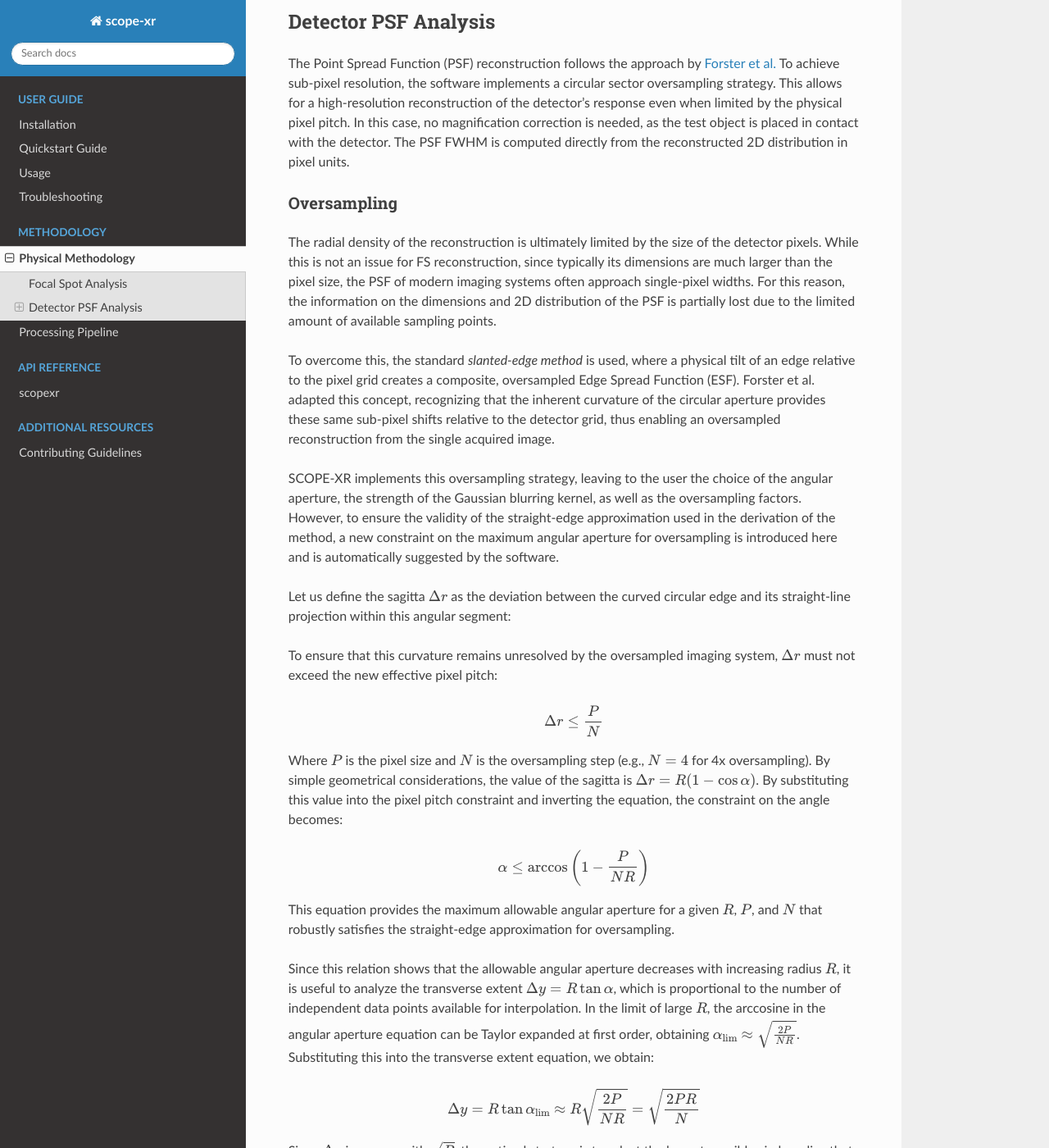
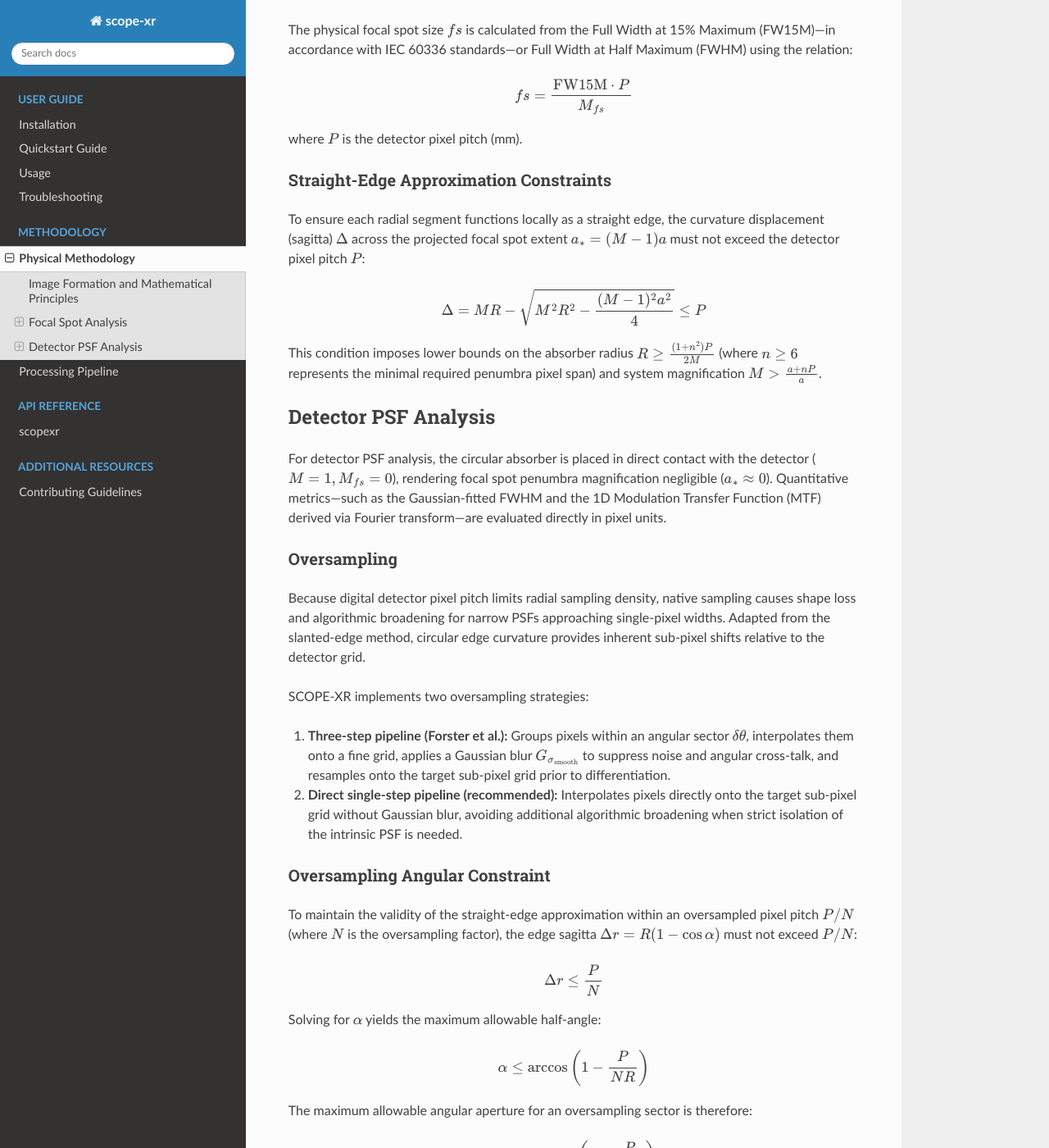
Before and after one commit to jacopoaltieri/scope-xr, a Sphinx documentation site: the page built from docs/source/theory.rst, in a window 1280 px wide and 1400 px high, scrolled down 1030 px. Shown: the whole window at 82% size. Built offline with Sphinx 7.4.7 and the Read the Docs theme 3.1.0, drawn with Linux system fonts in a browser that asks for light colours; some of the changed text lies outside the part shown.

Commit message:
improved theory documentation page

```diff
--- a/docs/source/theory.rst
+++ b/docs/source/theory.rst
@@ -3,74 +3,159 @@ Physical Methodology
 
 The full mathematical derivation of the penumbra analysis method is thoroughly presented by `Di Domenico et al. <https://aapm.onlinelibrary.wiley.com/doi/full/10.1118/1.4938414>`_ for focal spot (FS) reconstruction and adapted by `Forster et al. <https://opg.optica.org/oe/fulltext.cfm?uri=oe-33-4-7409>`_ for detector Point-Spread Function (PSF) evaluation. This section summarizes the key theoretical concepts and equations implemented in the SCOPE-XR software.
 
-The radiographic image on the detector can be modeled as the convolution of an ideal, geometrically projected image, with a 2D blurring kernel (FS or PSF, depending on the test object position with respect to the x-ray tube), both rescaled properly by their respective magnifications. If the ideal object is a circular object with a sharp edge, the blurring kernel can be extracted from the measured image by analyzing the penumbra of the recorded image.
-It can be shown that, for any arbitrary edge orientation, the derivative of the intensity profile perpendicular to the edge is the Radon transform of the 2D blurring kernel along the direction of that profile. Since the circular edge spans all angles, the derivative of the radial profiles acquired at each angle can be arranged to form a sinogram, which is then inverted using standard tomographic reconstruction algorithms (e.g., Filtered Back Projection) to obtain the 2D blurring kernel.
+Image Formation and Mathematical Principles
+-------------------------------------------
+
+In a linear, shift-invariant imaging system, a radiographic image
+:math:`I(x,y)` recorded on the detector plane is modeled as the 2D
+convolution of an ideal, geometrically projected object transmittance
+:math:`A(x,y)` with a blurring kernel :math:`K(x,y)`:
+
+.. math::
+
+   I(x,y) = A(x,y) \ast K(x,y)
+
+Depending on the test object position relative to the X-ray source and
+detector, :math:`K(x,y)` corresponds to either the magnified focal
+spot emission distribution or the detector PSF.
+
+For a sharp circular absorber, the derivative of the intensity profile
+perpendicular to the edge at orientation :math:`\theta` yields the
+Line Spread Function (LSF). Mathematically, this radial derivative
+represents the Radon transform :math:`g(r, \theta)` of the 2D blurring
+kernel along that orientation:
+
+.. math::
+
+   g(r, \theta) =
+   \frac{\partial I_r(r, \theta)}{\partial r} =
+   \int_{-\infty}^{+\infty}
+   \int_{-\infty}^{+\infty}
+   \delta(r - x\cos\theta - y\sin\theta)
+   K(x,y)\,dx\,dy
+
+Differentiating radial profiles extracted across :math:`360^\circ`
+forms a sinogram, which is centered/aligned and inverted via Filtered
+Back-Projection (FBP) or iterative reconstruction algorithms (e.g.,
+EM-ML) to recover the 2D distribution.
 
 Focal Spot Analysis
 -------------------
 
-For the FS analysis, the test object is placed close to the x-ray source, so that the blurring kernel corresponds to the focal spot distribution, magnified on the image plane. The focal spot size (:math:`fs`) is then computed from the Full Width at 15% Maximum (FW15M) of the reconstructed 2D distribution using the relation:
+For focal spot (FS) analysis, the test object is placed near the X-ray
+source at source-to-object distance :math:`p` and object-to-detector
+distance :math:`q`, resulting in a total system magnification
+:math:`M = (p+q)/p`. The focal spot magnification on the image plane
+is:
 
 .. math::
 
-   fs = \frac{FW15M \cdot P}{M_{fs}}
+   M\_{fs} = M - 1
 
-Where:
-   * :math:`P` is the pixel size (mm).
-   * :math:`M_{fs}` is the magnification of the focal spot on the image plane.
+If :math:`M` is not provided by the user, SCOPE-XR estimates it
+automatically using the ratio of the physical absorber radius to the
+detected radius on the image plane.
 
-The focal spot magnification is related to the total system magnification (:math:`M`) by:
+The physical focal spot size :math:`fs` is calculated from the Full
+Width at 15% Maximum (FW15M)—in accordance with IEC 60336 standards—or
+Full Width at Half Maximum (FWHM) using the relation:
 
 .. math::
 
-   M_{fs} = M - 1
+   fs = \frac{\text{FW15M} \cdot P}{M_{fs}}
 
-If the user does not provide :math:`M`, the system estimates it automatically using the ratio of the physical test object radius to the detected radius on the image plane.
+where :math:`P` is the detector pixel pitch (mm).
 
+Straight-Edge Approximation Constraints
+~~~~~~~~~~~~~~~~~~~~~~~~~~~~~~~~~~~~~~~
+
+To ensure each radial segment functions locally as a straight edge, the
+curvature displacement (sagitta) :math:`\Delta` across the projected
+focal spot extent :math:`a_* = (M-1)a` must not exceed the detector
+pixel pitch :math:`P`:
+
+.. math::
+
+   \Delta = M R -
+   \sqrt{M^2 R^2 - \frac{(M-1)^2 a^2}{4}} \le P
+
+This condition imposes lower bounds on the absorber radius
+:math:`R \ge \frac{(1+n^2)P}{2M}` (where :math:`n \ge 6` represents
+the minimal required penumbra pixel span) and system magnification
+:math:`M > \frac{a + n P}{a}`.
 
 Detector PSF Analysis
 ---------------------
 
-The Point Spread Function (PSF) reconstruction follows the approach by `Forster et al. <https://opg.optica.org/oe/fulltext.cfm?uri=oe-33-4-7409>`_ To achieve sub-pixel resolution, the software implements a circular sector oversampling strategy. This allows for a high-resolution reconstruction of the detector's response even when limited by the physical pixel pitch.
-In this case, no magnification correction is needed, as the test object is placed in contact with the detector. The PSF FWHM is computed directly from the reconstructed 2D distribution in pixel units.
+For detector PSF analysis, the circular absorber is placed in direct
+contact with the detector (:math:`M=1, M_{fs}=0`), rendering focal
+spot penumbra magnification negligible (:math:`a_* \approx 0`).
+Quantitative metrics—such as the Gaussian-fitted FWHM and the 1D
+Modulation Transfer Function (MTF) derived via Fourier transform—are
+evaluated directly in pixel units.
 
 Oversampling
 ~~~~~~~~~~~~
 
-The radial density of the reconstruction is ultimately limited by the size of the detector pixels. While this is not an issue for FS reconstruction, since typically its dimensions are much larger than the pixel size, the PSF of modern imaging systems often approach single-pixel widths. For this reason, the information on the dimensions and 2D distribution of the PSF is partially lost due to the limited amount of available sampling points.
+Because digital detector pixel pitch limits radial sampling density,
+native sampling causes shape loss and algorithmic broadening for narrow
+PSFs approaching single-pixel widths. Adapted from the slanted-edge
+method, circular edge curvature provides inherent sub-pixel shifts
+relative to the detector grid.
 
-To overcome this, the standard *slanted-edge method* is used, where a physical tilt of an edge relative to the pixel grid creates a composite, oversampled Edge Spread Function (ESF). Forster et al. adapted this concept, recognizing that the inherent curvature of the circular aperture provides these same sub-pixel shifts relative to the detector grid, thus enabling an oversampled reconstruction from the single acquired image.
+SCOPE-XR implements two oversampling strategies:
 
-SCOPE-XR implements this oversampling strategy, leaving to the user the choice of the angular aperture, the strength of the Gaussian blurring kernel, as well as the oversampling factors. However, to ensure the validity of the straight-edge approximation used in the derivation of the method, a new constraint on the maximum angular aperture for oversampling is introduced here and is automatically suggested by the software.
+1. **Three-step pipeline (Forster et al.):** Groups pixels within an
+   angular sector :math:`\delta\theta`, interpolates them onto a fine
+   grid, applies a Gaussian blur :math:`G_{\sigma_{\text{smooth}}}` to
+   suppress noise and angular cross-talk, and resamples onto the target
+   sub-pixel grid prior to differentiation.
+2. **Direct single-step pipeline (recommended):** Interpolates pixels directly onto
+   the target sub-pixel grid without Gaussian blur, avoiding additional
+   algorithmic broadening when strict isolation of the intrinsic PSF is
+   needed.
 
-Let us define the sagitta :math:`\Delta r` as the deviation between the curved circular edge and its straight-line projection within this angular segment:
+Oversampling Angular Constraint
+~~~~~~~~~~~~~~~~~~~~~~~~~~~~~~~
 
-To ensure that this curvature remains unresolved by the oversampled imaging system, :math:`\Delta r` must not exceed the new effective pixel pitch:
+To maintain the validity of the straight-edge approximation within an
+oversampled pixel pitch :math:`P/N` (where :math:`N` is the
+oversampling factor), the edge sagitta
+:math:`\Delta r = R(1-\cos\alpha)` must not exceed :math:`P/N`:
 
 .. math::
 
-   \Delta r \leq \frac{P}{N}
+   \Delta r \le \frac{P}{N}
 
-Where :math:`P` is the pixel size and :math:`N` is the oversampling step (e.g., :math:`N=4` for 4x oversampling). By simple geometrical considerations, the value of the sagitta is :math:`\Delta r = R(1-\cos\alpha)`. By substituting this value into the pixel pitch constraint and inverting the equation, the constraint on the angle becomes:
+Solving for :math:`\alpha` yields the maximum allowable half-angle:
 
 .. math::
 
-   \alpha \leq \arccos\left(1-\frac{P}{NR}\right)
+   \alpha \le \arccos\left(1
+   - \frac{P}{N R}\right)
 
-This equation provides the maximum allowable angular aperture for a given :math:`R`, :math:`P`, and :math:`N` that robustly satisfies the straight-edge approximation for oversampling.
-
-Since this relation shows that the allowable angular aperture decreases with increasing radius :math:`R`, it is useful to analyze the transverse extent :math:`\Delta y = R \tan\alpha`, which is proportional to the number of independent data points available for interpolation. In the limit of large :math:`R`, the arccosine in the angular aperture equation can be Taylor expanded at first order, obtaining :math:`\alpha_{\lim} \approx \sqrt{\frac{2P}{NR}}`. Substituting this into the transverse extent equation, we obtain:
+The maximum allowable angular aperture for an oversampling sector is
+therefore:
 
 .. math::
 
-   \Delta y = R\tan\alpha_{\lim}\approx R \sqrt{\frac{2P}{NR}} = \sqrt{\frac{2PR}{N}}
+   \delta\theta \le 2\arccos\left(1
+   - \frac{P}{N R}\right)
 
-Since :math:`\Delta y` increases with :math:`\sqrt{R}`, the optimal strategy is to select the largest possible circle radius that fits within the measurement field of view, as this maximizes the number of data points available for the oversampled profile.
-
-Once :math:`R` is fixed, the oversampling should be performed using an angular aperture satisfying:
+A first-order Taylor expansion at large :math:`R` yields
+:math:`\alpha_{\text{lim}} \approx \sqrt{\frac{2P}{NR}}`, giving a
+transverse sampling extent:
 
 .. math::
 
-   \delta \theta \leq 2\arccos\left(1-\frac{P}{NR}\right)
+   \Delta y = R
+   \tan\alpha\_{\text{lim}}
+   \approx \sqrt{\frac{2 P R}{N}}
 
-This constraint ensures robust sub-pixel resolution in the PSF reconstruction while maintaining the validity of the straight-edge approximation throughout the oversampling region.
+Because :math:`\Delta y` grows with :math:`\sqrt{R}`, selecting the
+largest circular aperture that fits within the detector field of view
+maximizes the number of independent data points available for
+oversampled profile reconstruction. For general PSF evaluation without
+sub-pixel oversampling, curvature displacements up to
+:math:`\Delta \le 1\text{--}2\text{ px}` preserve high reconstruction
+fidelity without introducing visible distortion artifacts.
```
